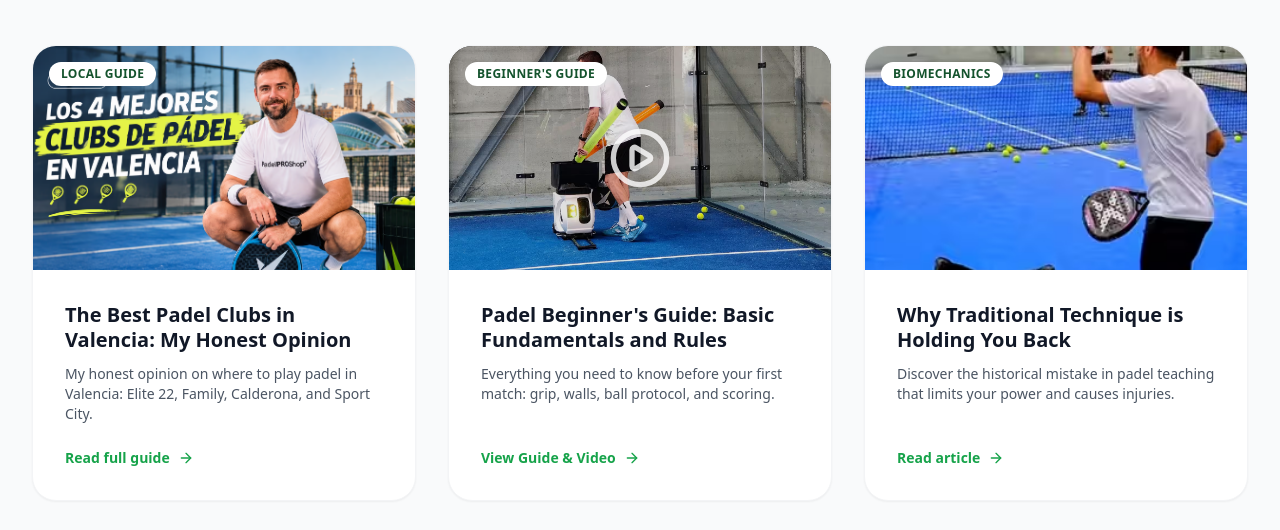
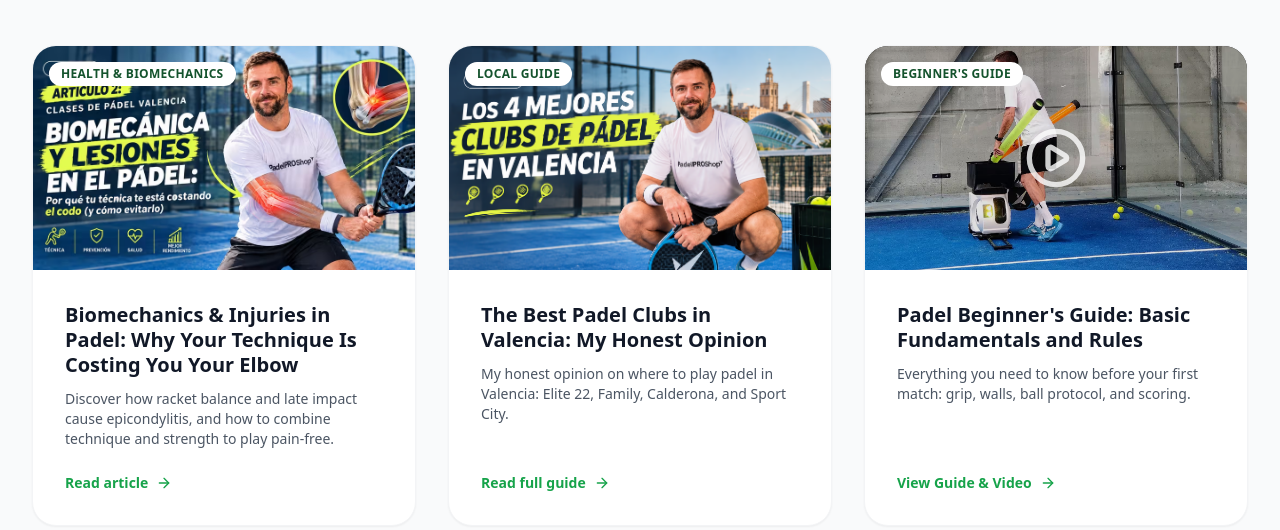
Before and after one commit to manucarri/manucarri.github.io, a plain HTML site: page blog-en.html in a window 1280 px wide. Shown: the part 231-761 px from the top of the page. Drawn offline with nearby package versions, Linux system fonts and the light colour scheme.

Commit message:
Update blog-en.html
ROBOT

```diff
--- a/blog-en.html
+++ b/blog-en.html
@@ -92,6 +92,23 @@
         </div>
 
         <div class="grid md:grid-cols-2 lg:grid-cols-3 gap-8">
+            <!-- BLOG-LIST-START -->
+            <!-- ARTICLE: BIOMECHANICS & ELBOW INJURIES -->
+            <article class="bg-white rounded-3xl shadow-sm border border-gray-100 overflow-hidden hover:shadow-lg transition-shadow group flex flex-col">
+                <div class="h-56 overflow-hidden relative">
+                    <img src="lesiones-codo-padel-biomecanica.avif" alt="Biomechanics and padel elbow injury prevention" class="w-full h-full object-cover group-hover:scale-105 transition-transform duration-500" loading="lazy">
+                    <div class="absolute top-4 left-4 bg-white text-padel-900 text-xs font-bold px-3 py-1 rounded-full uppercase tracking-wide">Health & Biomechanics</div>
+                </div>
+                <div class="p-8 flex flex-col flex-grow">
+                    <h2 class="text-xl font-bold text-gray-900 mb-3 group-hover:text-padel-600 transition-colors leading-tight">
+                        <a href="padel-elbow-injury-biomechanics.html">Biomechanics & Injuries in Padel: Why Your Technique Is Costing You Your Elbow</a>
+                    </h2>
+                    <p class="text-gray-600 mb-6 flex-grow text-sm">Discover how racket balance and late impact cause epicondylitis, and how to combine technique and strength to play pain-free.</p>
+                    <a href="padel-elbow-injury-biomechanics.html" class="text-padel-600 font-bold flex items-center gap-2 hover:text-padel-900 transition-colors text-sm">
+                        Read article <i data-lucide="arrow-right" class="h-4 w-4"></i>
+                    </a>
+                </div>
+            </article>
 
             <!-- ARTÍCULO NUEVO: THE BEST PADEL CLUBS -->
             <article class="bg-white rounded-3xl shadow-sm border border-gray-100 overflow-hidden hover:shadow-lg transition-shadow group flex flex-col">
@@ -197,6 +214,7 @@
                     </a>
                 </div>
             </article>
+            <!-- BLOG-LIST-END -->
         </div>
     </main>
 
```
